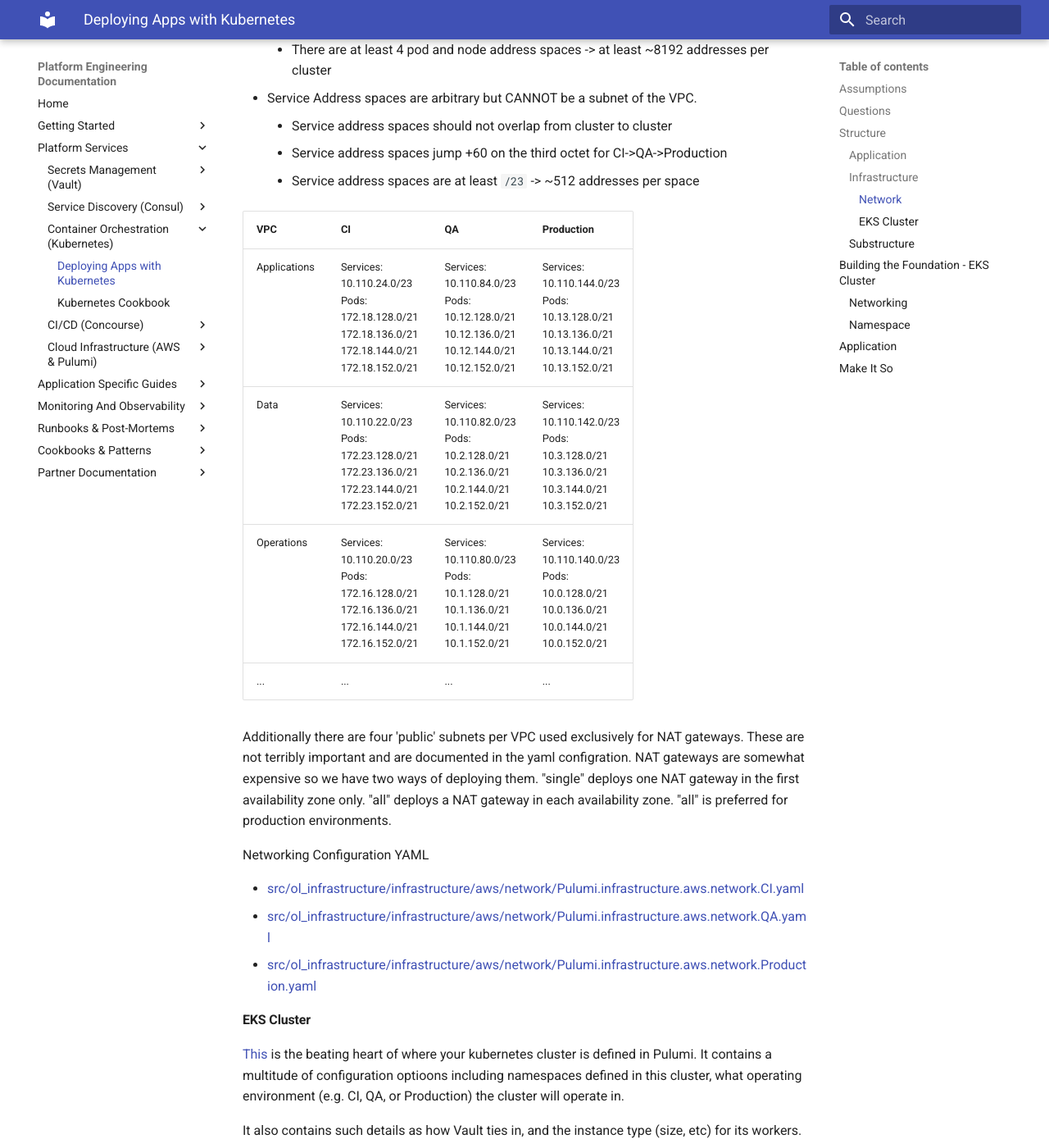
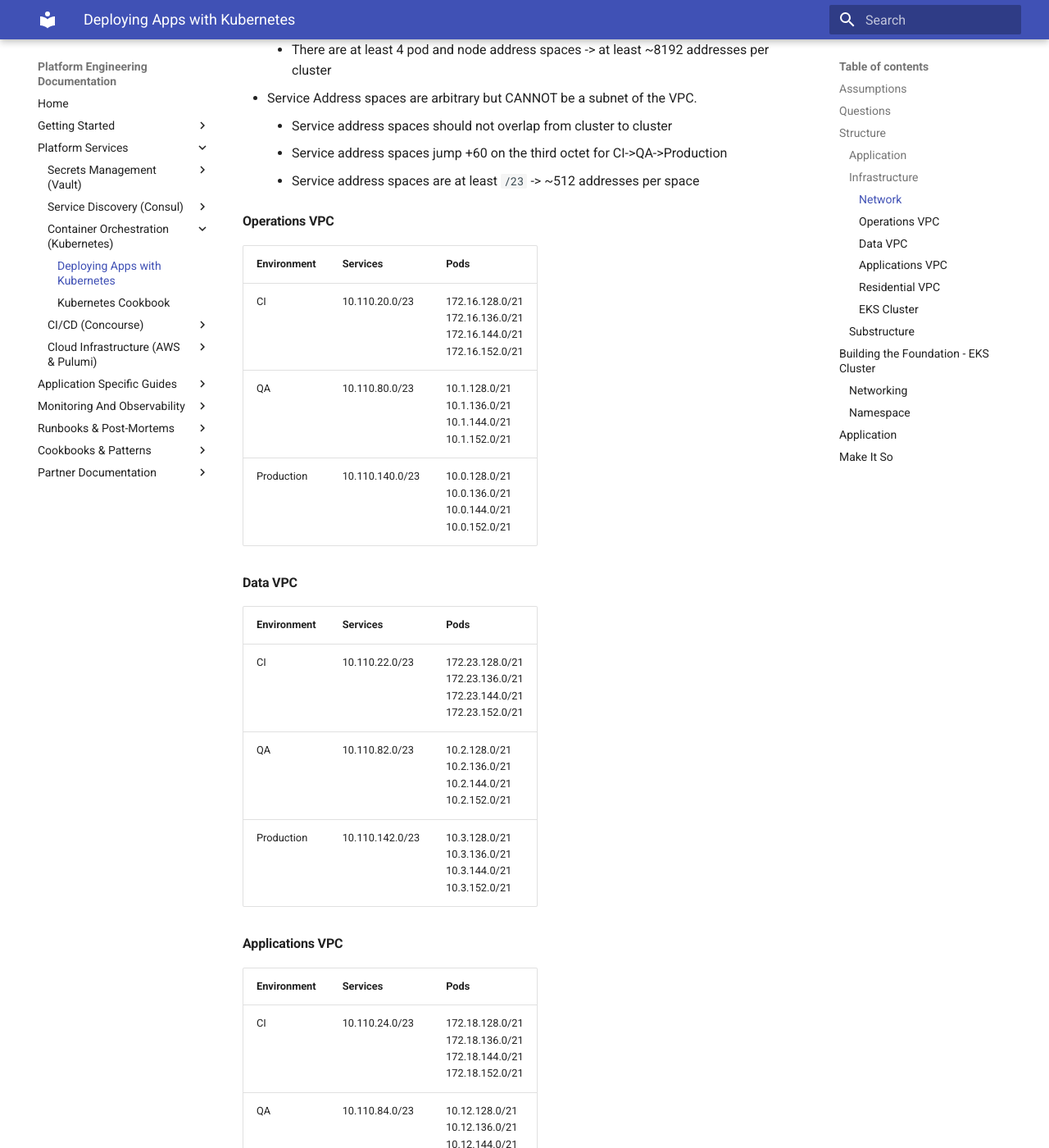
Before and after one commit to mitodl/platform-engineering-site, an MkDocs documentation site: the page built from docs/platform_services/container_orchestration/deploying_apps_with_kubernetes.md, in a window 1280 px wide and 1400 px high, scrolled down 1143 px. Shown: the whole window at 82% size. Built offline with MkDocs 1.6.1 and Material for MkDocs 9.7.7, drawn with Linux system fonts in a browser that asks for light colours; some of the changed text lies outside the part shown.

Commit message:
Updated table format and added documentation around a new residential cluster.

```diff
--- a/docs/platform_services/container_orchestration/deploying_apps_with_kubernetes.md
+++ b/docs/platform_services/container_orchestration/deploying_apps_with_kubernetes.md
@@ -49,14 +49,40 @@
     - Service address spaces are at least `/23` -> ~512 addresses per space
 
 
-| VPC | CI | QA | Production|
-|--|--|--|--|
-| Applications |Services:<br/>10.110.24.0/23<br/>Pods:<br/>172.18.128.0/21<br/>172.18.136.0/21<br/>172.18.144.0/21<br/>172.18.152.0/21 | Services:<br/>10.110.84.0/23<br/>Pods:<br/>10.12.128.0/21<br/>10.12.136.0/21<br/>10.12.144.0/21<br/>10.12.152.0/21 | Services:<br/>10.110.144.0/23<br/>Pods:<br/>10.13.128.0/21<br/>10.13.136.0/21<br/>10.13.144.0/21<br/>10.13.152.0/21 |
-| Data |Services:<br/>10.110.22.0/23<br/>Pods:<br/>172.23.128.0/21<br/>172.23.136.0/21<br/>172.23.144.0/21<br/>172.23.152.0/21 | Services:<br/>10.110.82.0/23<br/>Pods:<br/>10.2.128.0/21<br/>10.2.136.0/21<br/>10.2.144.0/21<br/>10.2.152.0/21 | Services:<br/>10.110.142.0/23<br/>Pods:<br/>10.3.128.0/21<br/>10.3.136.0/21<br/>10.3.144.0/21<br/>10.3.152.0/21 |
-| Operations |Services:<br/>10.110.20.0/23<br/>Pods:<br/>172.16.128.0/21<br/>172.16.136.0/21<br/>172.16.144.0/21<br/>172.16.152.0/21 | Services:<br/>10.110.80.0/23<br/>Pods:<br/>10.1.128.0/21<br/>10.1.136.0/21<br/>10.1.144.0/21<br/>10.1.152.0/21 | Services:<br/>10.110.140.0/23<br/>Pods:<br/>10.0.128.0/21<br/>10.0.136.0/21<br/>10.0.144.0/21<br/>10.0.152.0/21 |
-| ... | ... | ... | ... |
+#### Operations VPC
 
-Additionally there are four 'public' subnets per VPC used exclusively for NAT gateways. These are not terribly important and are documented in the yaml configration. NAT gateways are somewhat expensive so we have two ways of deploying them. "single" deploys one NAT gateway in the first availability zone only. "all" deploys a NAT gateway in each availability zone. "all" is preferred for production environments.
+| Environment | Services | Pods |
+|-------------|----------|------|
+| CI | 10.110.20.0/23 | 172.16.128.0/21<br/>172.16.136.0/21<br/>172.16.144.0/21<br/>172.16.152.0/21 |
+| QA | 10.110.80.0/23 | 10.1.128.0/21<br/>10.1.136.0/21<br/>10.1.144.0/21<br/>10.1.152.0/21 |
+| Production | 10.110.140.0/23 | 10.0.128.0/21<br/>10.0.136.0/21<br/>10.0.144.0/21<br/>10.0.152.0/21 |
+
+#### Data VPC
+
+| Environment | Services | Pods |
+|-------------|----------|------|
+| CI | 10.110.22.0/23 | 172.23.128.0/21<br/>172.23.136.0/21<br/>172.23.144.0/21<br/>172.23.152.0/21 |
+| QA | 10.110.82.0/23 | 10.2.128.0/21<br/>10.2.136.0/21<br/>10.2.144.0/21<br/>10.2.152.0/21 |
+| Production | 10.110.142.0/23 | 10.3.128.0/21<br/>10.3.136.0/21<br/>10.3.144.0/21<br/>10.3.152.0/21 |
+
+#### Applications VPC
+
+| Environment | Services | Pods |
+|-------------|----------|------|
+| CI | 10.110.24.0/23 | 172.18.128.0/21<br/>172.18.136.0/21<br/>172.18.144.0/21<br/>172.18.152.0/21 |
+| QA | 10.110.84.0/23 | 10.12.128.0/21<br/>10.12.136.0/21<br/>10.12.144.0/21<br/>10.12.152.0/21 |
+| Production | 10.110.144.0/23 | 10.13.128.0/21<br/>10.13.136.0/21<br/>10.13.144.0/21<br/>10.13.152.0/21 |
+
+#### Residential VPC
+
+| Environment | Services | Pods |
+|-------------|----------|------|
+| CI | 10.110.26.0/23 | 172.19.128.0/21<br/>172.19.136.0/21<br/>172.19.144.0/21<br/>172.19.152.0/21 |
+| QA | 10.110.86.0/23 | 10.5.128.0/21<br/>10.5.136.0/21<br/>10.5.144.0/21<br/>10.5.152.0/21 |
+| Production | 10.110.146.0/23 | 10.7.128.0/21<br/>10.7.136.0/21<br/>10.7.144.0/21<br/>10.7.152.0/21 |
+
+
+Additionally there are four 'public' subnets per VPC used exclusively for NAT gateways. These are not terribly important and are documented in the yaml configration. NAT gateways are somewhat expensive so we have two ways of deploying them. `single` deploys one NAT gateway in the first availability zone only. `all` deploys a NAT gateway in each availability zone. `all` is preferred for production environments.
 
 Networking Configuration YAML
 
```
